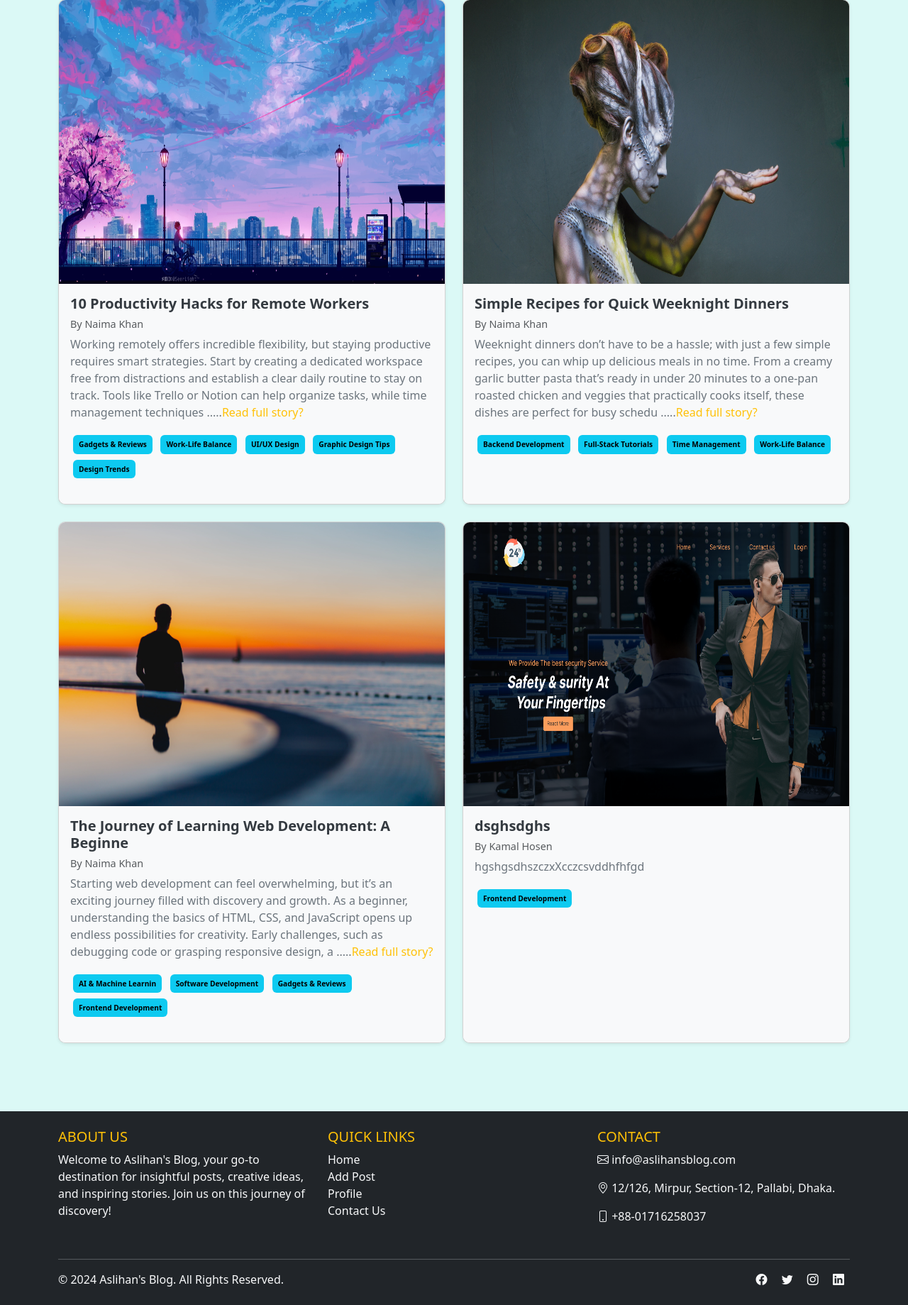
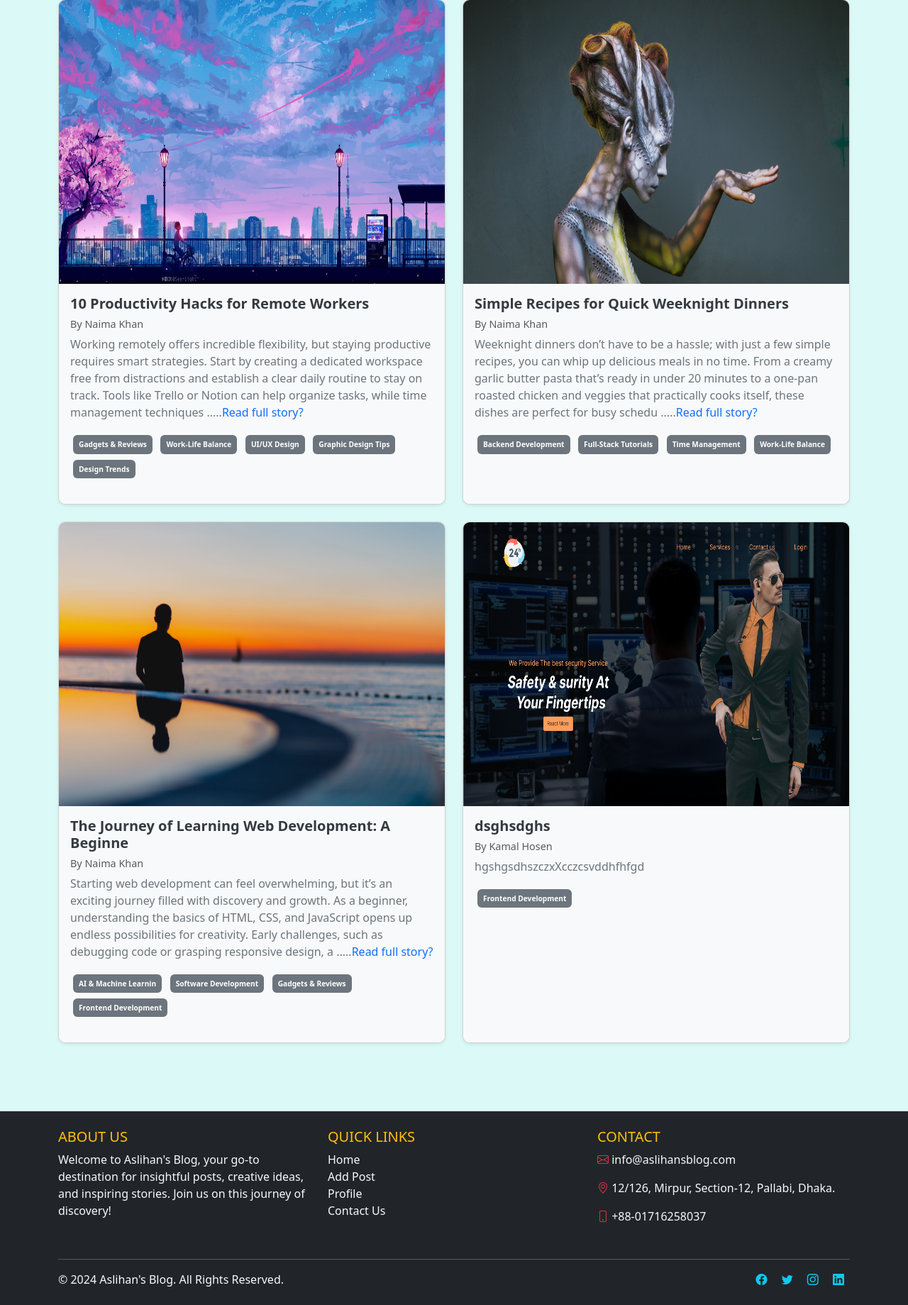
Before and after one commit to Shohagh019/django_blog_project_class_based, a Django app: page / in a window 1280 px wide. Shown: the part 2493-4332 px from the top of the page at 71% size. Run offline with Django 5.2, Linux system fonts and the light colour scheme; data comes from the database, SQL or seed files in the repository.

```diff
--- a/templates/base.html
+++ b/templates/base.html
@@ -273,13 +273,13 @@
           <div class="col-lg-4 col-md-12">
             <h5 class="text-uppercase text-warning">Contact</h5>
             <p>
-              <i class="bi bi-envelope"></i> <a href="" class="text-light text-decoration-none">info@aslihansblog.com</a>
+              <i class="bi bi-envelope text-danger"></i> <a href="" class="text-light text-decoration-none">info@aslihansblog.com</a>
             </p>
             <p>
-              <i class="bi bi-geo-alt"></i> 12/126, Mirpur, Section-12, Pallabi, Dhaka.
+              <i class="bi bi-geo-alt text-danger"></i> 12/126, Mirpur, Section-12, Pallabi, Dhaka.
             </p>
-            <p>
-              <i class="bi bi-phone"></i> +88-01716258037
+            <p class= ''>
+              <i class="bi bi-phone text-danger"></i> +88-01716258037
             </p>
           </div>
         </div>
@@ -288,10 +288,10 @@
         <div class="d-flex justify-content-between align-items-center">
           <p class="mb-0">&copy; 2024 Aslihan's Blog. All Rights Reserved.</p>
           <div>
-            <a href="#" class="text-light text-decoration-none mx-2"><i class="bi bi-facebook"></i></a>
-            <a href="#" class="text-light text-decoration-none mx-2"><i class="bi bi-twitter"></i></a>
-            <a href="#" class="text-light text-decoration-none mx-2"><i class="bi bi-instagram"></i></a>
-            <a href="#" class="text-light text-decoration-none mx-2"><i class="bi bi-linkedin"></i></a>
+            <a href="#" class="text-info text-decoration-none mx-2"><i class="bi bi-facebook"></i></a>
+            <a href="#" class="text-info text-decoration-none mx-2"><i class="bi bi-twitter"></i></a>
+            <a href="#" class="text-info text-decoration-none mx-2"><i class="bi bi-instagram"></i></a>
+            <a href="#" class="text-info text-decoration-none mx-2"><i class="bi bi-linkedin"></i></a>
           </div>
         </div>
       </div>
--- a/templates/index.html
+++ b/templates/index.html
@@ -54,12 +54,12 @@
           </h6>
           <p class="card-text" style="color: #6c757d">
             {{ post.content|slice:":300" }}
-            {% if post.content|length > 300 %}.....<a href="{% url 'post_details' post.id %}" class="text-decoration-none text-warning">Read full story?</a>{% endif %}
+            {% if post.content|length > 300 %}.....<a href="{% url 'post_details' post.id %}" class="text-decoration-none text-primary">Read full story?</a>{% endif %}
           </p>
           <div style="font-size: 0.85em; margin-bottom: 1rem">
             {% for cat in post.category.all %}
             <span
-              class="badge text-bg-info p-2 m-1"
+              class="badge p-2 m-1"
               style="background-color: #6c757d"
               >{{ cat.name }}</span>
             {% endfor %}
```
Also changed, not shown: db.sqlite3.
